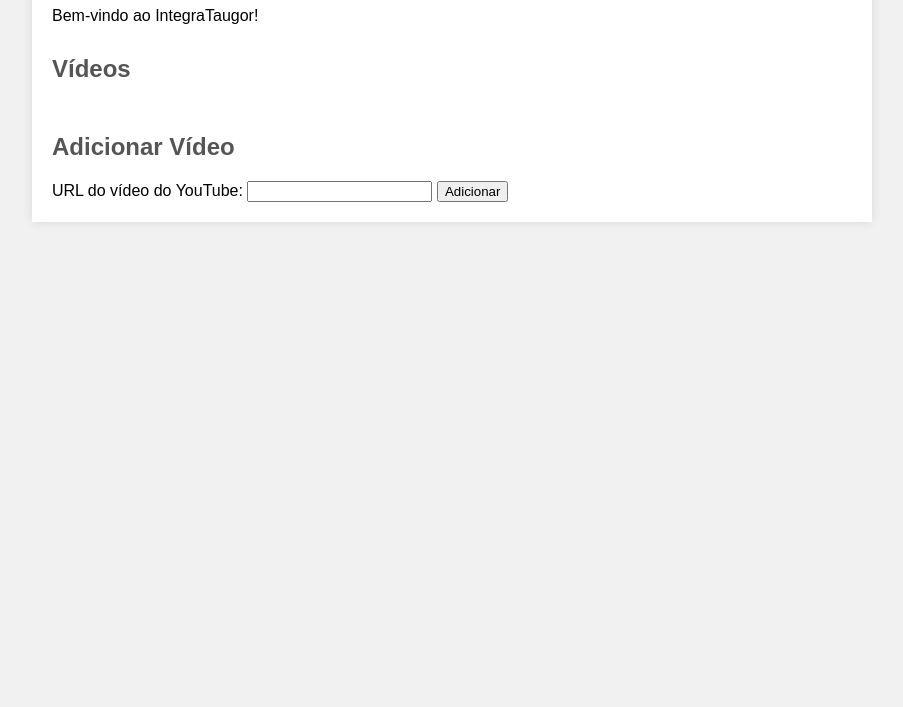
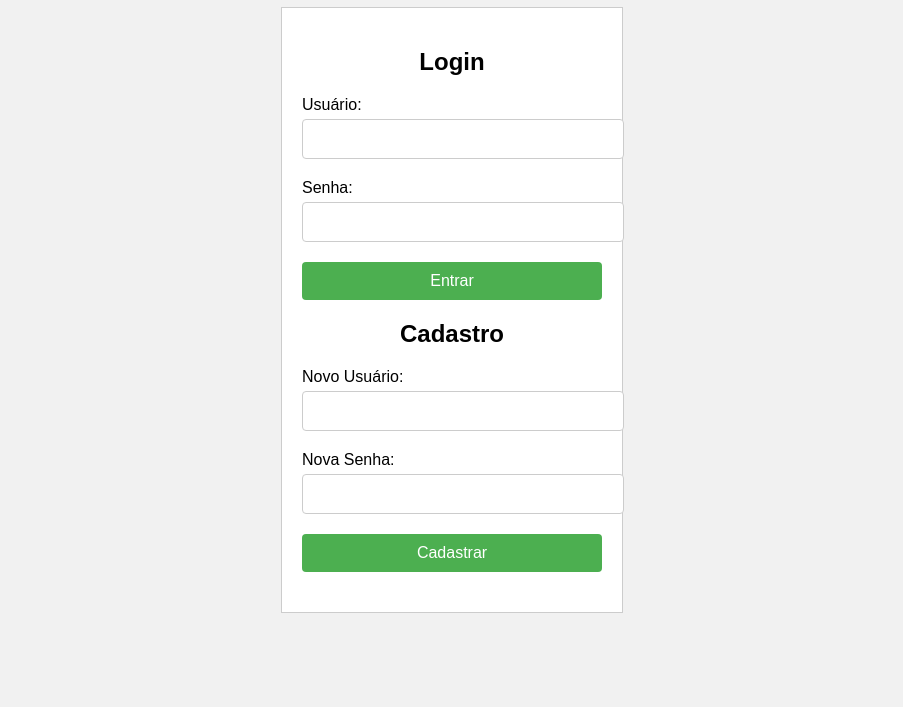
Before and after one commit to MadaraRinne/IntegraTaugor, a plain HTML site: page index.html in a window 1280 px wide. Shown: the part 93-800 px from the top of the page, without its empty margins (188-1091 px from the left). Drawn offline with Linux system fonts and the light colour scheme.

Commit message:
Add files via upload

```diff
--- a/index.html
+++ b/index.html
@@ -1,27 +1,150 @@
 <!DOCTYPE html>
 <html>
 <head>
-  <title>IntegraTaugor</title>
-  <link rel="stylesheet" type="text/css" href="style.css">
+  <title>Página de Login</title>
+  <style>
+    body {
+      font-family: Arial, sans-serif;
+      background-color: #f1f1f1;
+      margin: 0;
+      padding: 0;
+    }
+
+    .container {
+      width: 300px;
+      margin: 0 auto;
+      margin-top: 100px;
+      background-color: #fff;
+      border: 1px solid #ccc;
+      padding: 20px;
+    }
+
+    h2 {
+      text-align: center;
+    }
+
+    .form-group {
+      margin-bottom: 20px;
+    }
+
+    .form-group label {
+      display: block;
+      margin-bottom: 5px;
+    }
+
+    .form-group input {
+      width: 100%;
+      padding: 10px;
+      font-size: 16px;
+      border: 1px solid #ccc;
+      border-radius: 4px;
+    }
+
+    .form-group button {
+      width: 100%;
+      padding: 10px;
+      font-size: 16px;
+      background-color: #4CAF50;
+      color: #fff;
+      border: none;
+      cursor: pointer;
+      border-radius: 4px;
+    }
+
+    .error-message {
+      color: #ff0000;
+      margin-top: 5px;
+    }
+  </style>
 </head>
 <body>
   <div class="container">
-    <h1>IntegraTaugor</h1>
-    <p>Bem-vindo ao IntegraTaugor!</p>
+    <h2>Login</h2>
+    <form id="login-form" onsubmit="login(event)">
+      <div class="form-group">
+        <label for="username">Usuário:</label>
+        <input type="text" id="username" required>
+      </div>
+      <div class="form-group">
+        <label for="password">Senha:</label>
+        <input type="password" id="password" required>
+      </div>
+      <div class="form-group">
+        <button type="submit">Entrar</button>
+      </div>
+      <div class="error-message" id="error-message"></div>
+    </form>
 
-    <h2>Vídeos</h2>
-    <div id="video-container">
-      <!-- Aqui serão exibidos os vídeos -->
-    </div>
-
-    <h2>Adicionar Vídeo</h2>
-    <form id="video-form">
-      <label for="video-url">URL do vídeo do YouTube:</label>
-      <input type="text" id="video-url" required>
-      <button type="submit">Adicionar</button>
+    <h2>Cadastro</h2>
+    <form id="register-form" onsubmit="register(event)">
+      <div class="form-group">
+        <label for="new-username">Novo Usuário:</label>
+        <input type="text" id="new-username" required>
+      </div>
+      <div class="form-group">
+        <label for="new-password">Nova Senha:</label>
+        <input type="password" id="new-password" required>
+      </div>
+      <div class="form-group">
+        <button type="submit">Cadastrar</button>
+      </div>
+      <div class="success-message" id="success-message"></div>
     </form>
   </div>
 
-  <script src="script.js"></script>
+  <script>
+    // Array para armazenar os usuários cadastrados
+    var users = [];
+
+    function login(event) {
+      event.preventDefault();
+      var username = document.getElementById('username').value;
+      var password = document.getElementById('password').value;
+      var errorMessage = document.getElementById('error-message');
+
+      // Verifica se as credenciais estão corretas
+      var user = users.find(function (user) {
+        return user.username === username && user.password === password;
+      });
+
+      if (user) {
+        // Armazena o nome de usuário no armazenamento local
+        localStorage.setItem('username', username);
+
+        // Redireciona para a página principal após o login bem-sucedido
+        window.location.href = 'dashboard.html';
+      } else {
+        // Exibe uma mensagem de erro se o login falhar
+        errorMessage.textContent = 'Usuário ou senha incorretos.';
+      }
+    }
+
+    function register(event) {
+      event.preventDefault();
+      var newUsername = document.getElementById('new-username').value;
+      var newPassword = document.getElementById('new-password').value;
+      var successMessage = document.getElementById('success-message');
+
+      // Verifica se o usuário já está cadastrado
+      var existingUser = users.find(function (user) {
+        return user.username === newUsername;
+      });
+
+      if (existingUser) {
+        successMessage.textContent = 'Usuário já cadastrado.';
+      } else {
+        // Cria um novo usuário
+        var newUser = {
+          username: newUsername,
+          password: newPassword
+        };
+
+        // Adiciona o novo usuário ao array de usuários
+        users.push(newUser);
+
+        successMessage.textContent = 'Usuário cadastrado com sucesso: ' + JSON.stringify(newUser);
+      }
+    }
+  </script>
 </body>
 </html>
```
Also changed, not shown: dashboard.html (added, +27 -0 lines).
